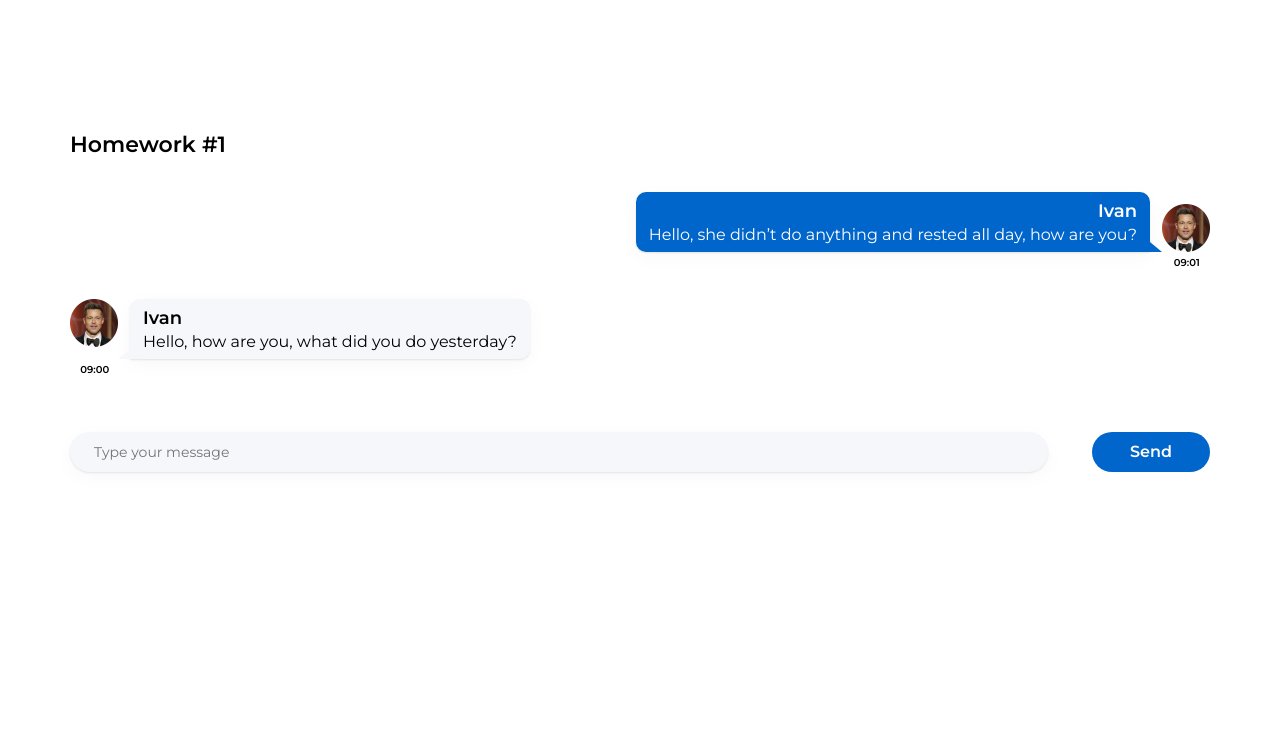
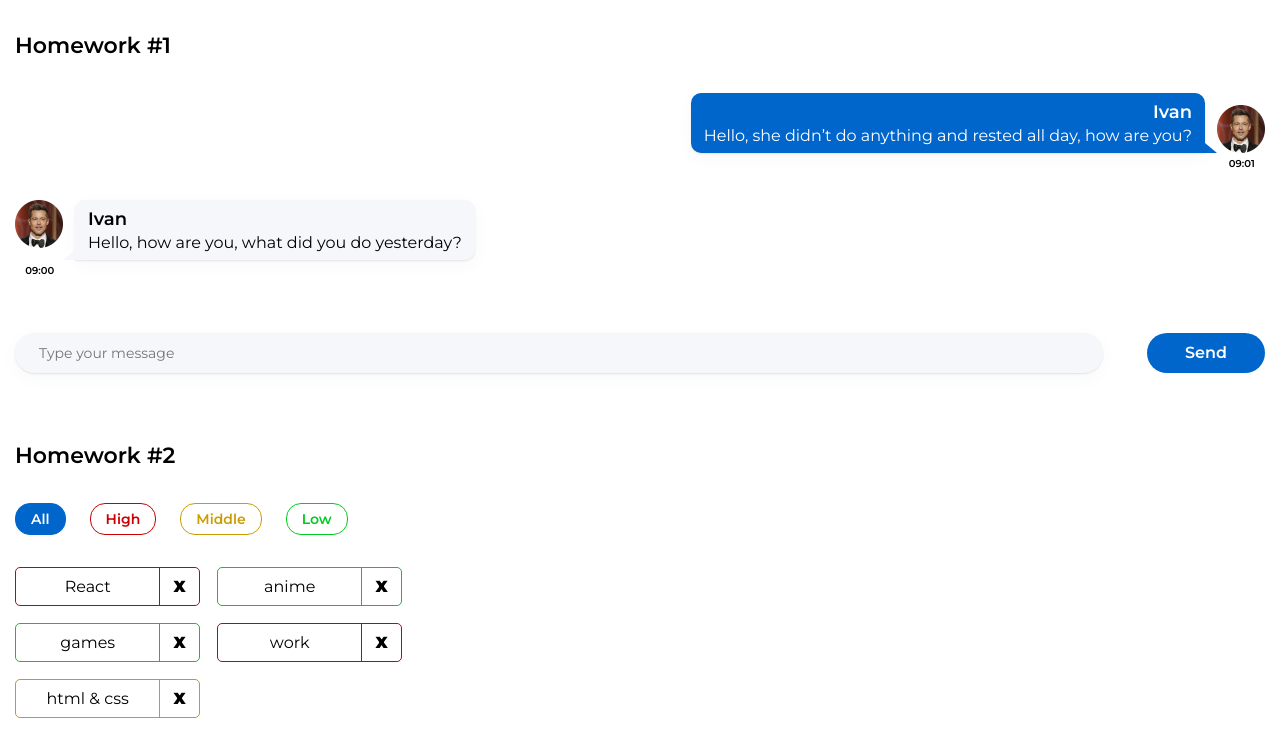
Before and after one commit to dron185/hws2, a React (Create React App) app: page /#/pre-junior in a window 1280 px wide. Before the commit this address led to /#/. Shown: the top 756 px of the page. Built offline with nearby package versions, Linux system fonts and the light colour scheme.

Commit message:
complete task2

```diff
--- a/src/s1-main/App.module.css
+++ b/src/s1-main/App.module.css
@@ -1,5 +1,8 @@
 .App {
     --header_height: 60px;
+    max-width: 1280px;
+    margin: 0 auto;
+    padding: 0 15px;
 }
 
 .hw {
@@ -17,9 +20,7 @@
 }
 
 .wrapper {
-    max-width: 1280px;
-    margin: 0 auto;
-    padding: 131px 70px;
+
 }
 
 .container {
--- a/src/s1-main/App.tsx
+++ b/src/s1-main/App.tsx
@@ -1,13 +1,14 @@
 import React from 'react'
 import s from './App.module.css'
 import HW1 from '../s2-homeworks/hw01/HW1'
+import HW2 from "../s2-homeworks/hw02/HW2";
 
 function App() {
     return (
         <div className={s.App}>
             <HW1/>
             {/*раскомментировать по ходу выполнения*/}
-            {/*<HW2/>*/}
+            <HW2/>
             {/*<HW3/>*/}
             {/*<HW4/>*/}
 
--- a/src/s2-homeworks/hw01/HW1.tsx
+++ b/src/s2-homeworks/hw01/HW1.tsx
@@ -56,7 +56,7 @@ export const friendMessage0: MessageType = {
 
 const HW1 = () => {
     return (
-        <div id={'hw1'} className={s2.wrapper}>
+        <div id={'hw1'} style={{padding: "32px 0 32px"}}>
             <div className={s2.hwTitle}>Homework #1</div>
             <div className={s2.hw}>
                 {/*проверка отображения (не менять)*/}
--- a/src/s2-homeworks/hw02/HW2.tsx
+++ b/src/s2-homeworks/hw02/HW2.tsx
@@ -3,30 +3,30 @@ import Affairs from './affairs/Affairs'
 import s2 from '../../s1-main/App.module.css'
 
 /*
-* 1 - описать типы AffairPriorityType, AffairType
-* 2 - указать нужный тип для defaultAffairs
-* 3 - дописать типы и логику функции filterAffairs и проверить её тестами
-* 4 - выполнить пункт 3 для функции deleteAffair
-* 5 - указать нужный тип в useState с affairs
-* 6 - дописать тип и логику функции deleteAffairCallback
-* 7 - в файле Affairs.tsx дописать типизацию пропсов
-* 8 - в файле Affairs.tsx дописать логику функций setAll, setHigh, setMiddle, setLow
-* 9 - в файле Affair.tsx дописать типизацию пропсов
-* 10 - в файле Affair.tsx дописать функции deleteCallback и использовать
-* 11 - в файле Affair.tsx отобразить приходящие данные
+* 1 - описать типы AffairPriorityType, AffairType +
+* 2 - указать нужный тип для defaultAffairs +
+* 3 - дописать типы и логику функции filterAffairs и проверить её тестами +
+* 4 - выполнить пункт 3 для функции deleteAffair +
+* 5 - указать нужный тип в useState с affairs +
+* 6 - дописать тип и логику функции deleteAffairCallback +?
+* 7 - в файле Affairs.tsx дописать типизацию пропсов ?
+* 8 - в файле Affairs.tsx дописать логику функций setAll, setHigh, setMiddle, setLow +
+* 9 - в файле Affair.tsx дописать типизацию пропсов +?
+* 10 - в файле Affair.tsx дописать функции deleteCallback и использовать +
+* 11 - в файле Affair.tsx отобразить приходящие данные +
 * */
 
 // types
-export type AffairPriorityType = any // need to fix any
+export type AffairPriorityType = 'low' | 'middle' | 'high' // need to fix any
 export type AffairType = {
-    _id: any // need to fix any
-    name: any // need to fix any
+    _id: number // need to fix any
+    name: string // need to fix any
     priority: AffairPriorityType
 }
 export type FilterType = 'all' | AffairPriorityType
 
 // constants
-const defaultAffairs: any = [ // need to fix any
+const defaultAffairs: AffairType[] = [ // need to fix any
     {_id: 1, name: 'React', priority: 'high'}, // студенты могут изменить содержимое name и количество элементов в массиве, ...priority не менять!
     {_id: 2, name: 'anime', priority: 'low'},
     {_id: 3, name: 'games', priority: 'low'},
@@ -35,27 +35,27 @@ const defaultAffairs: any = [ // need to fix any
 ]
 
 // pure helper functions
-export const filterAffairs = (affairs: any, filter: any): any => { // need to fix any
-
-
-    return affairs // need to fix
+export const filterAffairs = (affairs: AffairType[], filter: FilterType): AffairType[] => { // need to fix any
+    return filter === 'all' ? affairs : affairs.filter(el=> el.priority === filter)
+    // return affairs // need to fix
 }
-export const deleteAffair = (affairs: any, _id: any): any => { // need to fix any
-
-    return affairs // need to fix
+export const deleteAffair = (affairs: AffairType[], _id: number): AffairType[] => { // need to fix any
+    return affairs.filter(el=> el._id !== _id)
+    // return affairs // need to fix
 }
 
 function HW2() {
-    const [affairs, setAffairs] = useState<any>(defaultAffairs) // need to fix any
+    const [affairs, setAffairs] = useState<AffairType[]>(defaultAffairs) // need to fix any
     const [filter, setFilter] = useState<FilterType>('all')
 
     const filteredAffairs = filterAffairs(affairs, filter)
-    const deleteAffairCallback = (_id: any) => { // need to fix any
+    const deleteAffairCallback = (_id: number) => { // need to fix any
+        setAffairs(filteredAffairs.filter(el=>el._id !== _id))
         // need to fix
     }
 
     return (
-        <div id={'hw2'}>
+        <div id={'hw2'} style={{padding: "37px 0 134px"}}>
             <div className={s2.hwTitle}>Homework #2</div>
             <div className={s2.hw}>
                 <Affairs
--- a/src/s2-homeworks/hw02/affairs/Affairs.tsx
+++ b/src/s2-homeworks/hw02/affairs/Affairs.tsx
@@ -4,23 +4,27 @@ import {AffairType, FilterType} from '../HW2'
 import s from './Affairs.module.css'
 
 type AffairsPropsType = {
-    data: any // need to fix any
-    setFilter: any
-    deleteAffairCallback: any
+    data: AffairType[] // need to fix any
+    setFilter: (filter: FilterType)=> void
+    deleteAffairCallback: (_id: number)=> void
     filter: FilterType
 }
 
 function Affairs(props: AffairsPropsType) {
     const setAll = () => {
+        props.setFilter('all')
         // need to fix
     }
     const setHigh = () => {
+        props.setFilter('high')
         // need to fix
     }
     const setMiddle = () => {
+        props.setFilter('middle')
         // need to fix
     }
     const setLow = () => {
+        props.setFilter('low')
         // need to fix
     }
 
@@ -29,11 +33,16 @@ function Affairs(props: AffairsPropsType) {
     const cnMiddle = s.button + ' ' + s.middle + (props.filter === 'middle' ? ' ' + s.active : '')
     const cnLow = s.button + ' ' + s.low + (props.filter === 'low' ? ' ' + s.active : '')
 
+    const deleteCallback = () => {
+
+    }
+
     const mappedAffairs = props.data.map((a: AffairType) => (
         <Affair
             key={a._id} // кеи ОБЯЗАТЕЛЬНЫ в 99% - так что лучше их писать всегда при создании компонент в мапе
             affair={a}
             deleteAffairCallback={props.deleteAffairCallback}
+
         />
     ))
 
--- a/src/s2-homeworks/hw02/affairs/affair/Affair.tsx
+++ b/src/s2-homeworks/hw02/affairs/affair/Affair.tsx
@@ -6,11 +6,12 @@ import s2 from '../Affairs.module.css'
 type AffairPropsType = {
     // key не нужно типизировать
     affair: AffairType
-    deleteAffairCallback: any // need to fix any
+    deleteAffairCallback: (_id: number)=> void // need to fix any
 }
 
 function Affair(props: AffairPropsType) {
     const deleteCallback = () => {
+        props.deleteAffairCallback(props.affair._id)
         // need to fix
     }
 
@@ -23,9 +24,9 @@ function Affair(props: AffairPropsType) {
             id={'hw2-affair-' + props.affair._id}
             className={affairClass}
         >
-            <div id={'hw2-name-' + props.affair._id} className={nameClass}>
+            <div id={'hw2-name-' + props.affair._id} className={nameClass} >
                 {/*создаёт студент*/}
-
+                {props.affair.name}
                 {/**/}
             </div>
             <div id={'hw2-priority-' + props.affair._id} hidden>
@@ -34,7 +35,7 @@ function Affair(props: AffairPropsType) {
 
             <button
                 id={'hw2-button-delete-' + props.affair._id}
-                className={buttonClass}
+                className={buttonClass} onClick={deleteCallback}
                 // need to fix
 
             >
```
